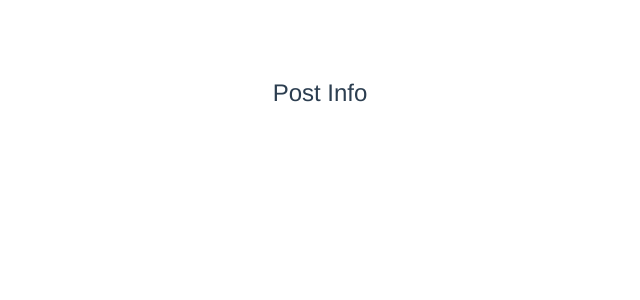
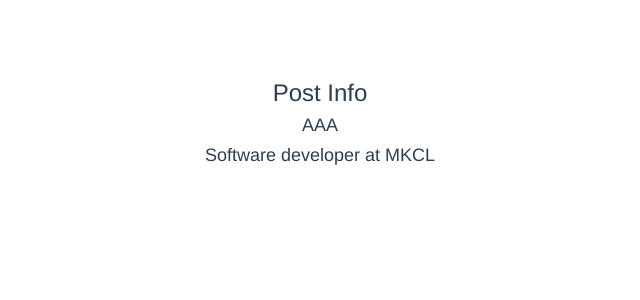
Before and after one commit to pramodshenkar/demoapp, a Vue app: page / in a window 1280 px wide. Shown: the top 300 px of the page, without its empty margins (320-960 px from the left). Built offline with nearby package versions, Linux system fonts and the light colour scheme.

Commit message:
Props added

```diff
--- a/src/App.vue
+++ b/src/App.vue
@@ -1,18 +1,31 @@
 <template>
   <div id="app" class="container">
     <div class="row">
-      <single-post></single-post>
+      <single-post
+        :username="user.firstname"
+        :designation="user.designation"
+        :company="user.company"
+      ></single-post>
     </div>
   </div>
 </template>
 
 <script>
-// import SinglePost from "./components/SinglePost.vue";
+import SinglePost from "./components/SinglePost.vue";
 
 export default {
   name: "App",
   components: {
-    // SinglePost,
+    SinglePost,
+  },
+  data() {
+    return {
+      user: {
+        firstname: "AAA",
+        designation: "Software developer",
+        company: "MKCL",
+      },
+    };
   },
 };
 </script>
--- a/src/components/SinglePost.vue
+++ b/src/components/SinglePost.vue
@@ -1,10 +1,13 @@
 <template>
   <div class="col-mod-5">
     <h3>{{ title }}</h3>
+    <h4>{{ username }}</h4>
+    <h4>{{ designation }} at {{ company }}</h4>
   </div>
 </template>
 <script>
 export default {
+  props: ["username","designation", "company"],
   data: function () {
     return {
       title: "Post Info",
--- a/src/main.js
+++ b/src/main.js
@@ -1,11 +1,7 @@
 import Vue from 'vue'
 import App from './App.vue'
 
-import SinglePost from './components/SinglePost.vue'
-
 Vue.config.productionTip = false
-
-Vue.component('SinglePost', SinglePost)
 
 new Vue({
   render: h => h(App),
```
Also changed, not shown: 1 other file (tests, documents, lock files or other folders).
